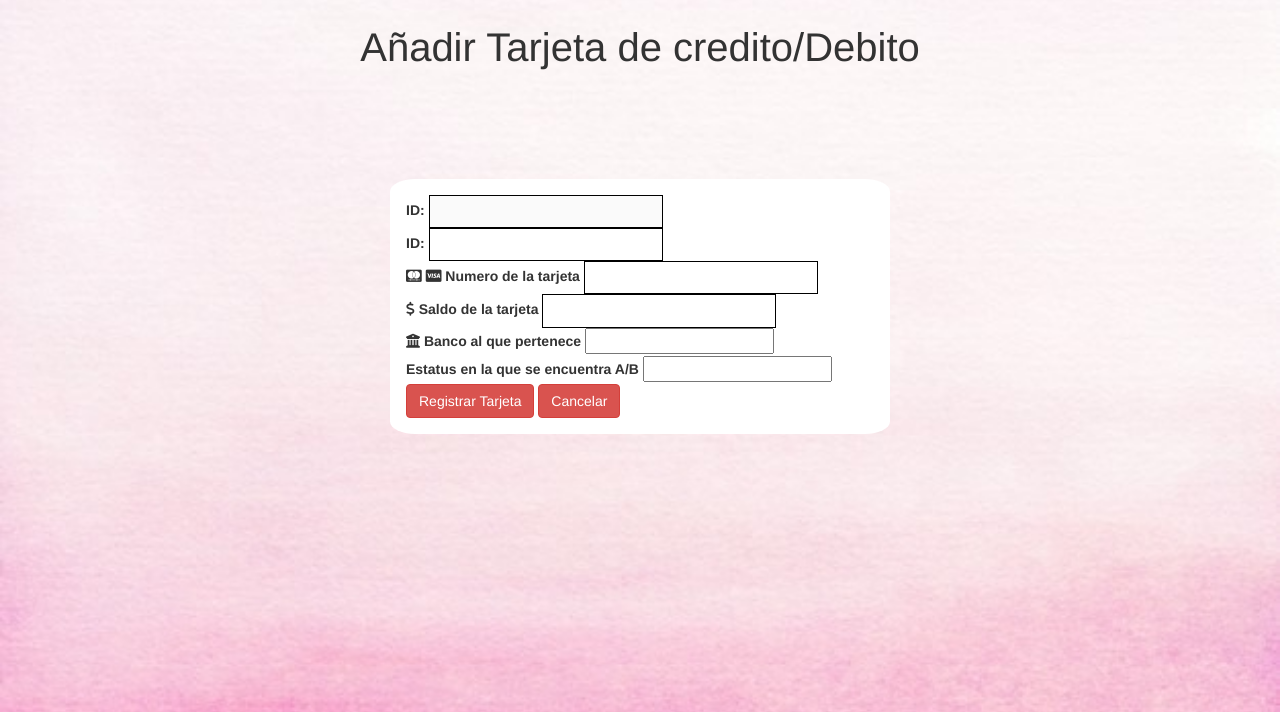
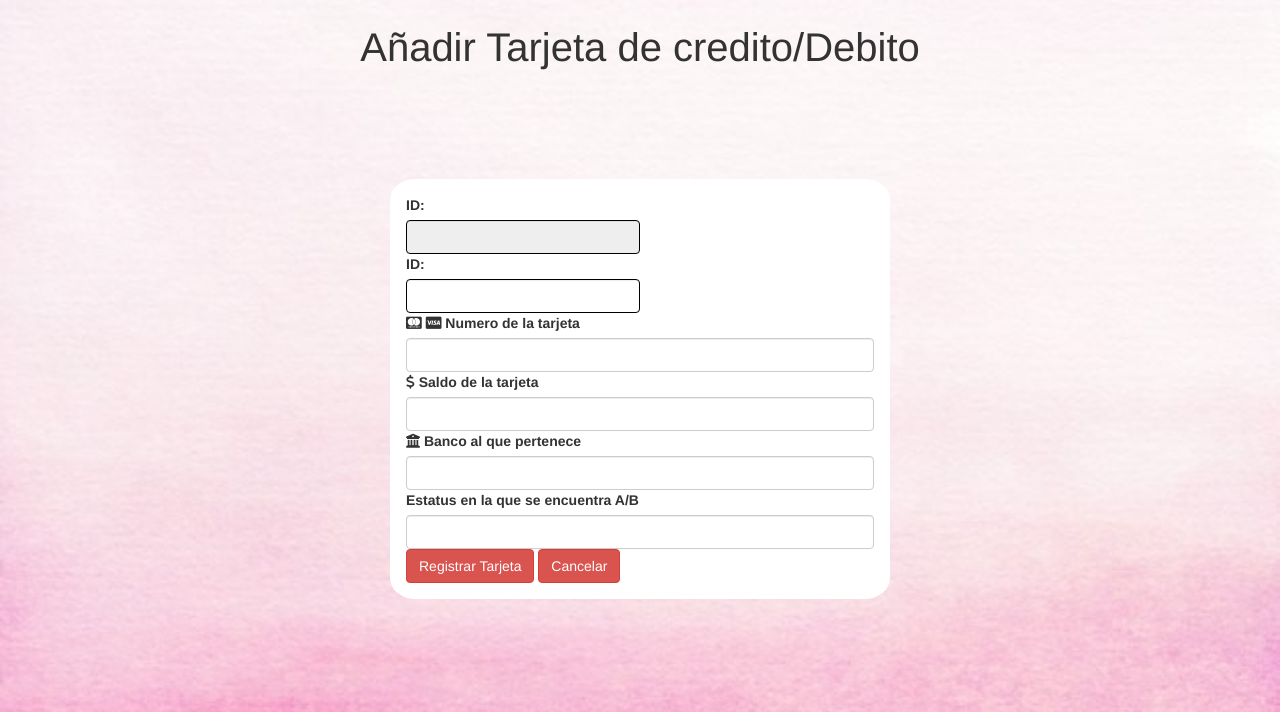
Before and after one commit to carlosflores7/Verano_Shopitesz_Eq7, a Flask app: template PruebaAplicacion/templates/usuarios/tarjetas.html in a window 1280 px wide. Shown: the part 88-800 px from the top of the page. Run offline with Flask 2, Linux system fonts and the light colour scheme; the template is opened without the code that fills it, so the values that code supplies are empty; some libraries are stand-ins or nearby versions.

Commit message:
Mostrar tarjetas y Agregar Tarjetas Funcionando
Solo falta eliminar Tarjetas

```diff
--- a/PruebaAplicacion/templates/usuarios/tarjetas.html
+++ b/PruebaAplicacion/templates/usuarios/tarjetas.html
@@ -8,34 +8,34 @@
         <div class="contenedor2">
         <div>
             <label for="ID" >ID:</label>
-            <input type="number" name="ID" maxlength="16" required disabled value="{{current_user.idUsuario}}">
+            <input type="number" name="ID" maxlength="16" required readonly value="{{current_user.idUsuario}}" class="form-control">
         </div>
             <div>
             <label for="IDT" >ID:</label>
-            <input type="number" name="IDT" maxlength="10" required>
+            <input type="number" name="IDT" maxlength="10" required class="form-control">
               </div>
             <div >
              <i class="fab fa-cc-mastercard"></i>
             <i class="fab fa-cc-visa"></i>
             <label for="noTarjeta" >Numero de la tarjeta</label>
-            <input type="number" name="noTarjeta" maxlength="16" required>
+            <input type="text" name="noTarjeta" maxlength="16" required class="form-control">
         </div>
 
         <div >
             <i class="fas fa-dollar-sign"></i>
             <label for="Saldo">Saldo de la tarjeta</label>
-            <input type="number" name="Saldo" required>
+            <input type="text" name="Saldo" required class="form-control">
         </div>
 
         <div >
             <i class="fas fa-university"></i>
             <label for="Banco">Banco al que pertenece</label>
-            <input type="text" name="Banco" required>
+            <input type="text" name="Banco" required class="form-control">
         </div>
 
         <div >
             <label for="Estatus" >Estatus en la que se encuentra A/B</label>
-            <input type="text" name="Estatus" maxlength="1" required>
+            <input type="text" name="Estatus" maxlength="1"  frequired class="form-control">
         </div>
             <input type="submit" value="Registrar Tarjeta"  class="btn btn-danger">
             <a href='/Usuarios/verTarjetas' class="btn btn-danger">Cancelar</a>
```
